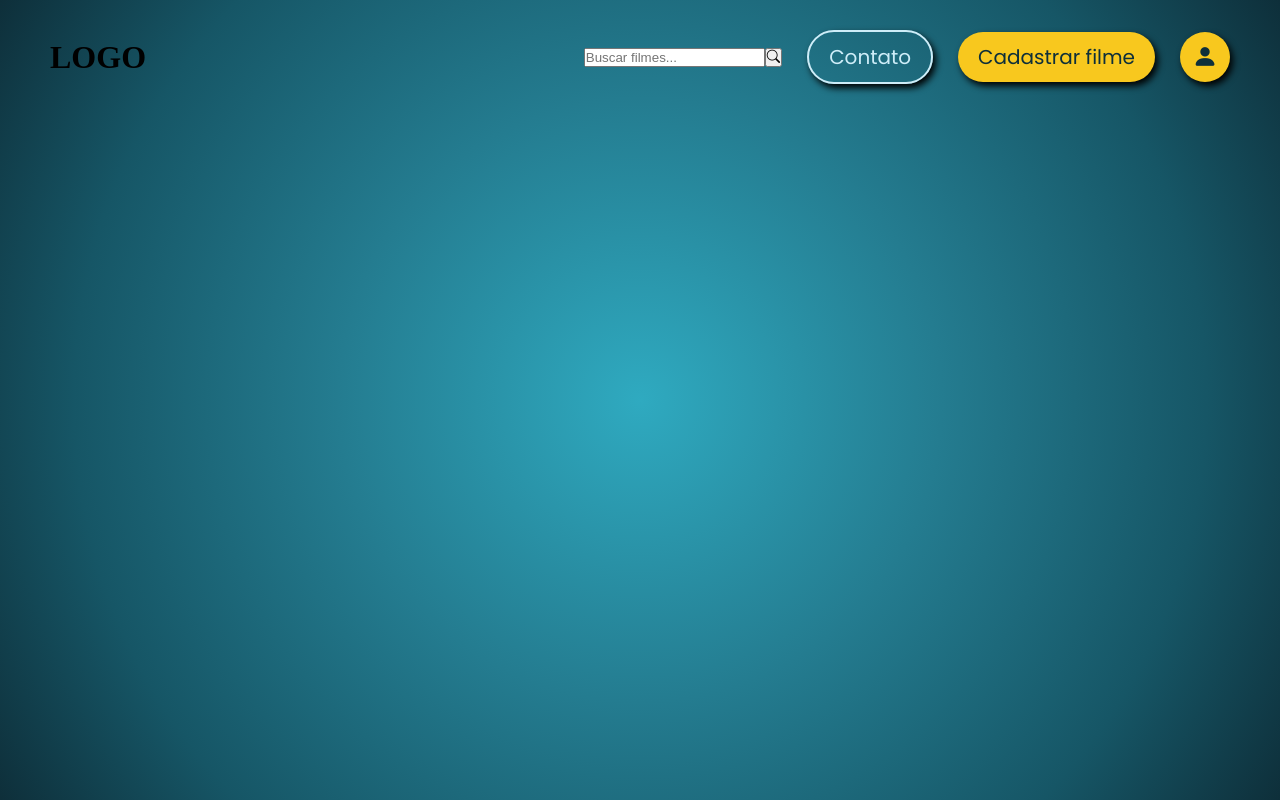
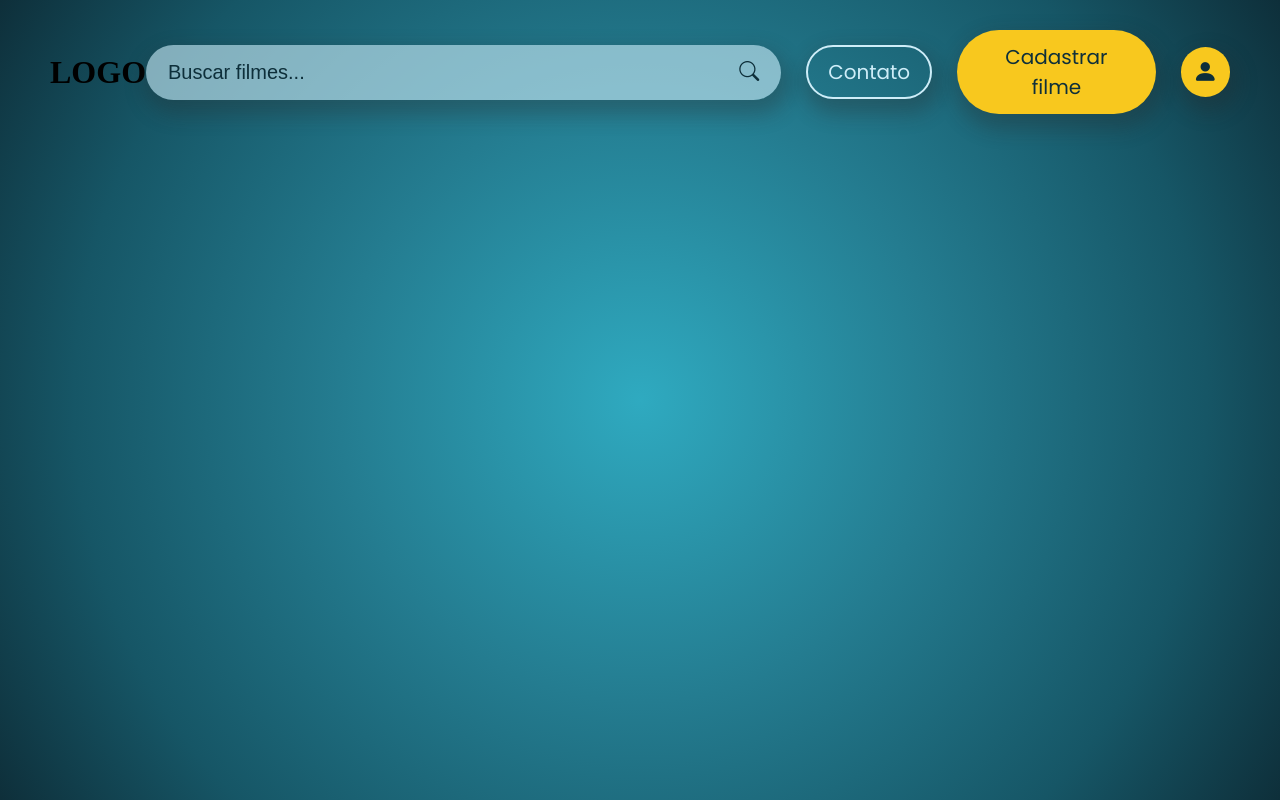
Before and after one commit to andreluiisdantas/CineMax, a React (Vite) app in the folder frontend/cine-max/: page / in a window 1280 px wide. Built offline with nearby package versions, Linux system fonts and the light colour scheme.

Commit message:
Navbar finalizada

```diff
--- a/frontend/cine-max/src/Components/MainButton/MainButton.css
+++ b/frontend/cine-max/src/Components/MainButton/MainButton.css
@@ -3,12 +3,12 @@
     color: var(--base-color);
     font-family: var(--primary-font);
     padding: 10px 20px;
-    border: none;
     font-size: 20px;
     font-weight: 400;
     border-radius: 50px;
-    box-shadow: 3px 4px 7px 0px #000000;
+    box-shadow: 3px 10px 20px 5px rgba(40, 40, 40, 0.3);
     cursor: pointer;
+    border: 2px solid transparent;
 }
 
 .mainButton:hover {
--- a/frontend/cine-max/src/Components/SeachBar/SearchBar.css
+++ b/frontend/cine-max/src/Components/SeachBar/SearchBar.css
@@ -1,6 +1,36 @@
-.searchBarForm{
+.searchBarForm {
     display: flex;
     flex-direction: row;
+    align-items: center;
     justify-content: space-between;
+    background-color: rgba(206, 237, 248, 0.6);
+    padding: 14px 20px;
+    border-radius: 50px;
+    border: 2px solid transparent;
+    width: 600px;
+    box-shadow: 3px 10px 20px 5px rgba(40, 40, 40, 0.3);
+}
+
+.searchInput {
+    background-color: transparent;
+    border: none;
+    font-size: 20px;
+    flex: 1;
+    color: var(--base-color);
+    outline: none;
+}
+
+.searchInput::placeholder {
+    color: var(--base-color);
+}
+
+.searchButton {
+    background-color: transparent;
+    border: none;
+    font-size: 20px;
+    color: var(--base-color);
+    cursor: pointer;
+    display: flex;
     align-items: center;
+    justify-content: center;
 }
--- a/frontend/cine-max/src/Components/SecundaryButton/SecundaryButton.css
+++ b/frontend/cine-max/src/Components/SecundaryButton/SecundaryButton.css
@@ -7,7 +7,7 @@
     font-size: 20px;
     font-weight: 400;
     border-radius: 50px;
-    box-shadow: 3px 4px 7px 0px #000000;
+    box-shadow: 3px 10px 20px 5px rgba(40, 40, 40, 0.3);
     cursor: pointer;
     border: 2px solid var(--text-color);
 }
--- a/frontend/cine-max/src/Components/UserButton/UserButton.css
+++ b/frontend/cine-max/src/Components/UserButton/UserButton.css
@@ -5,7 +5,7 @@
     border-radius: 50%;
     border: none;
     cursor: pointer;
-    box-shadow: 3px 4px 7px 0px #000000;
+    box-shadow: 3px 10px 20px 5px rgba(40, 40, 40, 0.3);
 }
 
 .userButton i{
```
